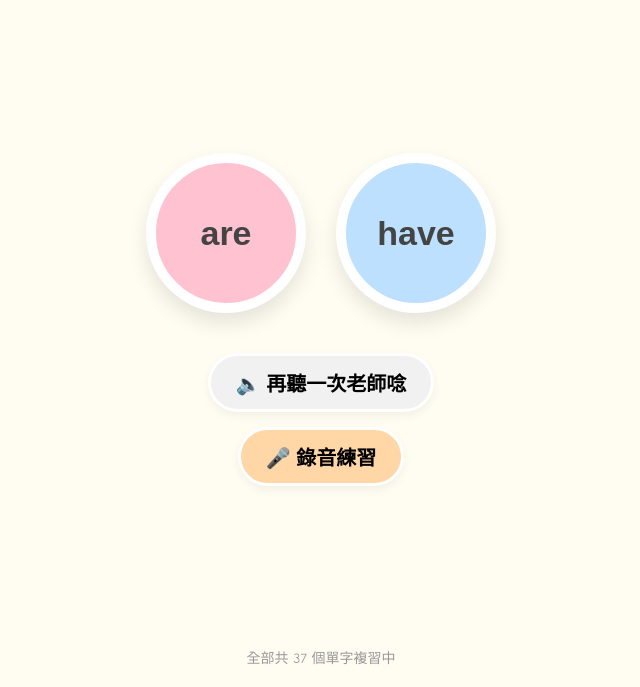
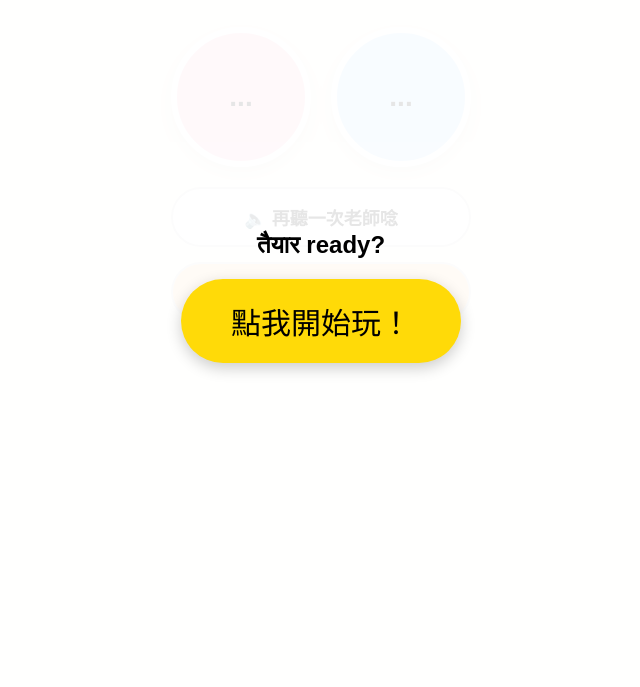
Before and after one commit to Joyce53306/mid-sight-words, a plain HTML site: page index.html in a window 1280 px wide. Shown: the part 113-800 px from the top of the page, without its empty margins (319-959 px from the left). Drawn offline with nearby package versions, Linux system fonts and the light colour scheme.

Commit message:
Refactor index.html for improved game interface
Updated the HTML structure and styles for the Sight Words game, including changes to the layout, button styles, and added a start overlay.

```diff
--- a/index.html
+++ b/index.html
@@ -2,173 +2,80 @@
 <html lang="zh-Hant">
 <head>
     <meta charset="UTF-8">
-    <meta name="viewport" content="width=device-width, initial-scale=1.0">
-    <title>Sight Words 小超人 - 中班上學期全</title>
-
+    <meta name="viewport" content="width=device-width, initial-scale=1.0, maximum-scale=1.0, user-scalable=no">
+    <title>Sight Words 小超人</title>
     <link rel="apple-touch-icon" href="https://cdn-icons-png.flaticon.com/512/3406/3406828.png">
-
     <script src="https://cdn.jsdelivr.net/npm/canvas-confetti@1.6.0/dist/confetti.browser.min.js"></script>
     <style>
-        :root {
-            --bg-color: #fffcf2;
-            --primary-pink: #ffc2d1;
-            --primary-blue: #bde0fe;
-            --star-gold: #ffcc00;
-            --success-green: #c1fba4;
-        }
-
-        body {
-            font-family: 'Comic Sans MS', 'Chalkboard SE', 'Microsoft JhengHei', sans-serif;
-            background-color: var(--bg-color);
-            display: flex;
-            flex-direction: column;
-            align-items: center;
-            justify-content: center;
-            height: 100vh;
-            margin: 0;
-            overflow: hidden;
-            touch-action: manipulation;
-        }
-
-        #header {
-            position: absolute;
-            top: 20px;
-            font-size: 28px;
-            font-weight: bold;
-            color: #555;
-            text-shadow: 1px 1px 2px white;
-        }
-
-        .star-container {
-            font-size: 35px;
-            margin-bottom: 20px;
-            min-height: 45px;
-            color: var(--star-gold);
-        }
-
-        .button-container {
-            display: flex;
-            gap: 30px;
-        }
-
-        .word-btn {
-            width: 160px;
-            height: 160px;
-            border-radius: 50%;
-            border: 10px solid white;
-            font-size: 34px;
-            font-weight: bold;
-            cursor: pointer;
-            box-shadow: 0 10px 20px rgba(0,0,0,0.1);
-            transition: transform 0.1s, background-color 0.3s;
-            display: flex;
-            align-items: center;
-            justify-content: center;
-            color: #444;
-        }
-
-        .word-btn:active {
-            transform: scale(0.9);
-        }
-
-        .btn-pink { background-color: var(--primary-pink); }
-        .btn-blue { background-color: var(--primary-blue); }
-
-        #controls {
-            margin-top: 40px;
-            display: flex;
-            flex-direction: column;
-            align-items: center;
-            gap: 15px;
-        }
-
-        .action-btn {
-            padding: 12px 25px;
-            border-radius: 30px;
-            border: 3px solid white;
-            background-color: #f1f1f1;
-            font-size: 20px;
-            font-weight: bold;
-            cursor: pointer;
-            box-shadow: 0 4px 10px rgba(0,0,0,0.05);
-            display: flex;
-            align-items: center;
-            gap: 10px;
-        }
-
+        :root { --bg-color: #fffcf2; --pink: #ffc2d1; --blue: #bde0fe; }
+        body { font-family: sans-serif; background-color: var(--bg-color); margin: 0; padding: 20px; display: flex; flex-direction: column; align-items: center; min-height: 100vh; box-sizing: border-box; }
+        #start-overlay { position: fixed; top: 0; left: 0; width: 100%; height: 100%; background: rgba(255,255,255,0.9); display: flex; flex-direction: column; align-items: center; justify-content: center; z-index: 100; }
+        #start-btn { padding: 20px 50px; font-size: 30px; border-radius: 50px; background: #ffda08; border: none; cursor: pointer; box-shadow: 0 5px 15px rgba(0,0,0,0.2); }
+        #header { font-size: 24px; font-weight: bold; color: #555; }
+        .star-container { font-size: 30px; height: 45px; margin: 10px 0; color: #ffcc00; }
+        .button-container { display: flex; justify-content: center; gap: 20px; width: 100%; margin: 20px 0; }
+        .word-btn { width: 140px; height: 140px; border-radius: 50%; border: 6px solid white; font-size: 28px; font-weight: bold; box-shadow: 0 8px 15px rgba(0,0,0,0.1); display: flex; align-items: center; justify-content: center; }
+        .btn-pink { background-color: var(--pink); }
+        .btn-blue { background-color: var(--blue); }
+        #controls { display: flex; flex-direction: column; align-items: center; gap: 15px; width: 100%; }
+        .action-btn { padding: 15px 30px; border-radius: 50px; border: 2px solid #ddd; background-color: #fff; font-size: 18px; font-weight: bold; width: 80%; max-width: 300px; }
         .record-btn { background-color: #ffd6a5; }
-        .recording { background-color: #ff6b6b; color: white; animation: pulse 1s infinite; }
-        .play-btn { background-color: var(--success-green); }
-
-        @keyframes pulse {
-            0% { transform: scale(1); }
-            50% { transform: scale(1.05); }
-            100% { transform: scale(1); }
-        }
-
-        .counter {
-            position: absolute;
-            bottom: 20px;
-            color: #999;
-            font-size: 14px;
-        }
+        .recording { background-color: #ff6b6b !important; color: white; }
+        .play-btn { background-color: #c1fba4; }
     </style>
 </head>
 <body>
 
+    <div id="start-overlay">
+        <h2> तैयार ready? </h2>
+        <button id="start-btn" onclick="startGame()">點我開始玩！</button>
+    </div>
+
     <div id="header">找到正確的單字！</div>
-
     <div class="star-container" id="star-display"></div>
 
     <div class="button-container">
-        <button id="btn-left" class="word-btn btn-pink" onclick="checkAnswer(0)"></button>
-        <button id="btn-right" class="word-btn btn-blue" onclick="checkAnswer(1)"></button>
+        <button id="btn-left" class="word-btn btn-pink" onclick="checkAnswer(0)">...</button>
+        <button id="btn-right" class="word-btn btn-blue" onclick="checkAnswer(1)">...</button>
     </div>
 
     <div id="controls">
         <button class="action-btn" onclick="playTargetWord()">🔈 再聽一次老師唸</button>
-        <div style="display: flex; gap: 10px;">
-            <button id="record-btn" class="action-btn record-btn" onclick="toggleRecording()">🎤 錄音練習</button>
-            <button id="play-record-btn" class="action-btn play-btn" onclick="playRecording()" style="display:none;">▶️ 聽我的聲音</button>
-        </div>
+        <button id="record-btn" class="action-btn record-btn" onclick="toggleRecording()">🎤 錄音練習</button>
+        <button id="play-record-btn" class="action-btn play-btn" onclick="playRecording()" style="display:none;">▶️ 聽我的聲音</button>
     </div>
 
-    <div class="counter" id="total-count"></div>
-
     <script>
-        // 完整的單字清單 ML1-ML10
-        const wordList = [
-            "I", "a", "it", "made",
-            "on", "to", "not", "picnic",
-            "in", "the", "see", "that",
-            "how", "are", "you", "here",
-            "go", "by", "will", "can",
-            "was", "like", "so", "says",
-            "have", "goes", "get", "where",
-            "at", "who", "we", "and",
-            "is", "this", "play", "with", "big"
-        ];
-
+        const wordList = ["I", "a", "it", "made", "on", "to", "not", "picnic", "in", "the", "see", "that", "how", "are", "you", "here", "go", "by", "will", "can", "was", "like", "so", "says", "have", "goes", "get", "where", "at", "who", "we", "and", "is", "this", "play", "with", "big"];
         let targetWord = "";
         let currentOptions = [];
         let stars = 0;
         let mediaRecorder;
         let audioChunks = [];
 
+        // 啟動遊戲：透過此點擊動作解鎖語音功能
+        function startGame() {
+            document.getElementById('start-overlay').style.display = 'none';
+            // 嘗試喚醒發音系統
+            const welcome = new SpeechSynthesisUtterance("Let's play");
+            welcome.volume = 0; // 靜音發送，只為了取得權限
+            window.speechSynthesis.speak(welcome);
+            initGame();
+        }
+
         function initGame() {
             const shuffled = [...wordList].sort(() => 0.5 - Math.random());
             currentOptions = [shuffled[0], shuffled[1]];
             targetWord = currentOptions[Math.floor(Math.random() * 2)];
-
             document.getElementById('btn-left').innerText = currentOptions[0];
             document.getElementById('btn-right').innerText = currentOptions[1];
             document.getElementById('play-record-btn').style.display = 'none';
-            document.getElementById('total-count').innerText = `全部共 ${wordList.length} 個單字複習中`;
-
+            updateStars();
             setTimeout(playTargetWord, 500);
         }
 
         function playTargetWord() {
+            window.speechSynthesis.cancel();
             const utterance = new SpeechSynthesisUtterance(targetWord);
             utterance.lang = 'en-US';
             utterance.rate = 0.7;
@@ -177,25 +84,19 @@
 
         function checkAnswer(index) {
             if (currentOptions[index] === targetWord) {
-                confetti({
-                    particleCount: 150,
-                    spread: 80,
-                    origin: { y: 0.6 },
-                    colors: ['#ffb7c5', '#a2d2ff', '#ffda08']
-                });
-
+                confetti({ particleCount: 100, spread: 70, origin: { y: 0.6 } });
                 stars++;
                 updateStars();
-                setTimeout(initGame, 2000);
+                setTimeout(initGame, 1500);
             } else {
-                if (navigator.vibrate) navigator.vibrate(200);
-                alert("再找找看喔！老師唸的是 " + targetWord);
+                alert("再聽一次喔！老師唸的是：" + targetWord);
+                playTargetWord();
             }
         }
 
         function updateStars() {
             const display = document.getElementById('star-display');
-            display.innerText = "⭐".repeat(stars);
+            display.innerText = stars === 0 ? "加油！" : "⭐".repeat(stars);
         }
 
         async function toggleRecording() {
@@ -214,13 +115,13 @@
                         const audioBlob = new Blob(audioChunks, { type: 'audio/wav' });
                         const audioUrl = URL.createObjectURL(audioBlob);
                         window.recordedAudio = new Audio(audioUrl);
-                        document.getElementById('play-record-btn').style.display = 'flex';
+                        document.getElementById('play-record-btn').style.display = 'block';
                     };
                     mediaRecorder.start();
                     btn.classList.add('recording');
                     btn.innerText = "正在錄音...";
                 } catch (err) {
-                    alert("請允許麥克風權限來進行錄音喔！");
+                    alert("請開啟麥克風權限");
                 }
             }
         }
@@ -228,8 +129,6 @@
         function playRecording() {
             if (window.recordedAudio) window.recordedAudio.play();
         }
-
-        window.onload = initGame;
     </script>
 </body>
 </html>
```
